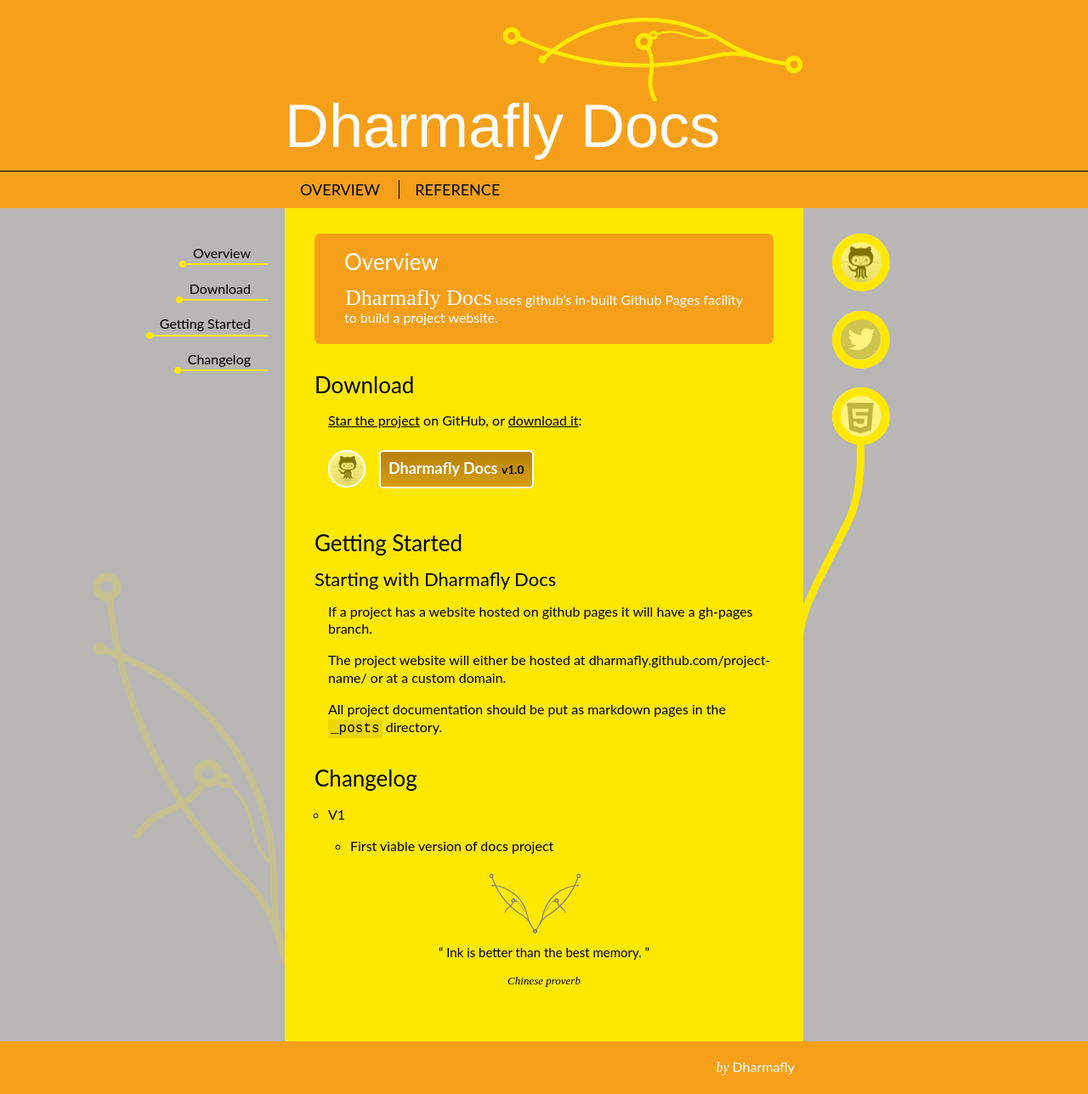
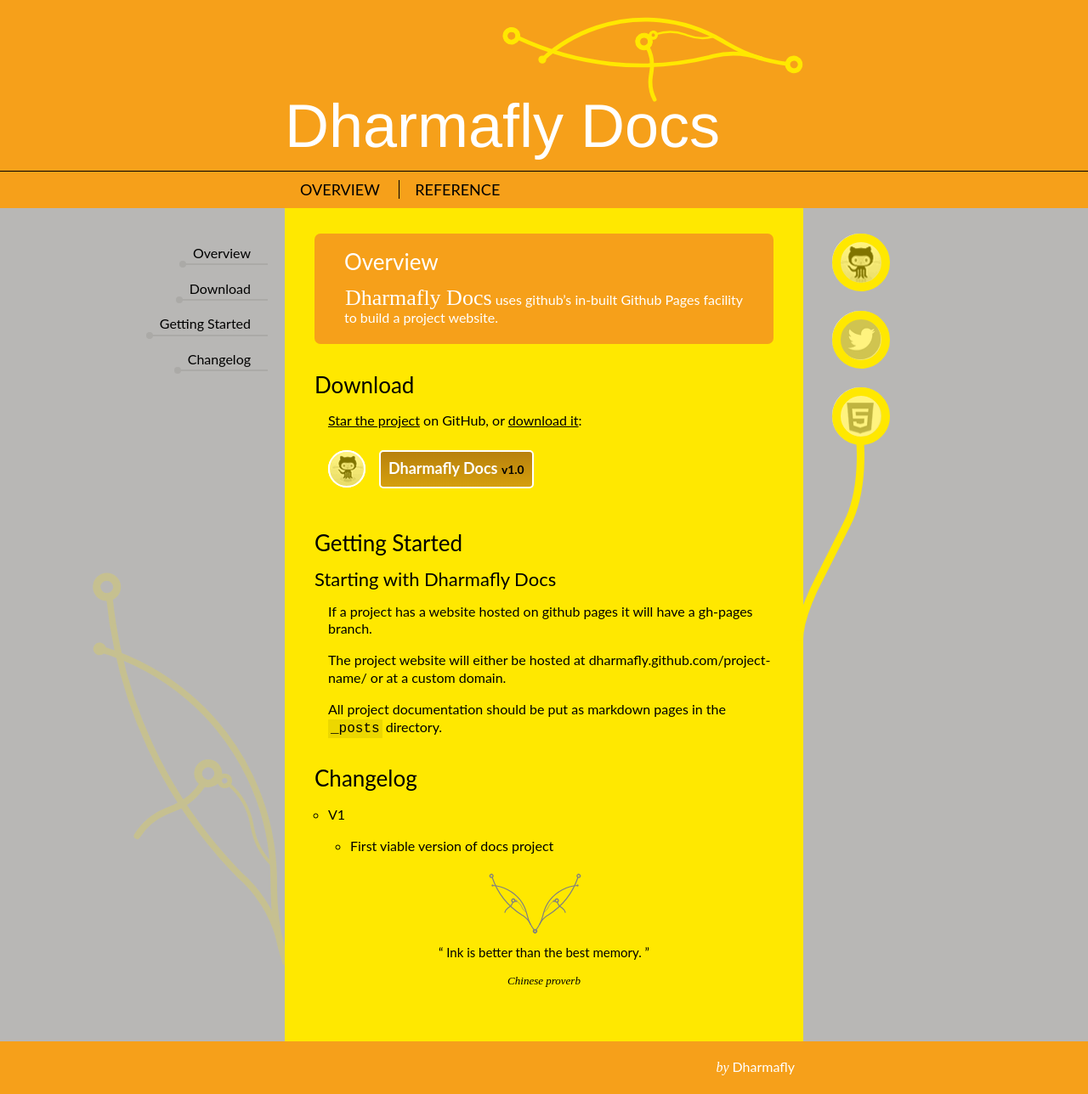
Before and after one commit to dharmafly/noodle, a Jekyll site: the page built from index.html, in a window 1280 px wide. Shown: the whole page at 85% size. Built offline with Jekyll 4.4.1, drawn with Linux system fonts in a browser that asks for light colours; nearby versions of some CDN libraries; Markdown is read by kramdown in place of the engine named in the settings.

Commit message:
Update subnav icon colour, subnav link underline colour in horus theme #137

```diff
--- a/css/horus.css
+++ b/css/horus.css
@@ -23,8 +23,6 @@
 greyed_out: "#b8b7b5"
 code_colour: "#9CCDD2"
 code_background: "#653f16"
-inline_code_colour: "#000000"
-inline_code_background: "rgba(0,0,0,0.075)"
 button_border: "transparent"
 button_mid_stop: "#885a12"
 button_colour: "#DD911B"
@@ -32,9 +30,9 @@
 large_button_colour: "#B8810D"
 large_button_stop: "#D59F0D"
 large_button_highlight: "#E6C026"
-icon_colour: "#233547"
-icon_stop: "#233547"
-icon_border: "#152E16"
+icon_colour: "#CC661A"
+icon_stop: "#CC661A"
+icon_border: "#CC661A"
 #badge_overlay: "#88B8DC"
 badge_overlay: "rgba%28255%2C%20232%2C%200%2C%200.5%29"  #url encoded for firefox
 badge_border: "%23ffe800"  #url encoded for firefox
@@ -63,8 +61,8 @@
 quote_svg_right_mod: "15px"
 quote_svg_grayscale: true
 
-subnav_underline: FFE800
-show_subnav_icon: F6A01A
+subnav_underline: ABAAA7
+show_subnav_icon: FFE800
 
 # svg element attaching twitter, github buttons to main content
 icon_stem: ffe800
```
